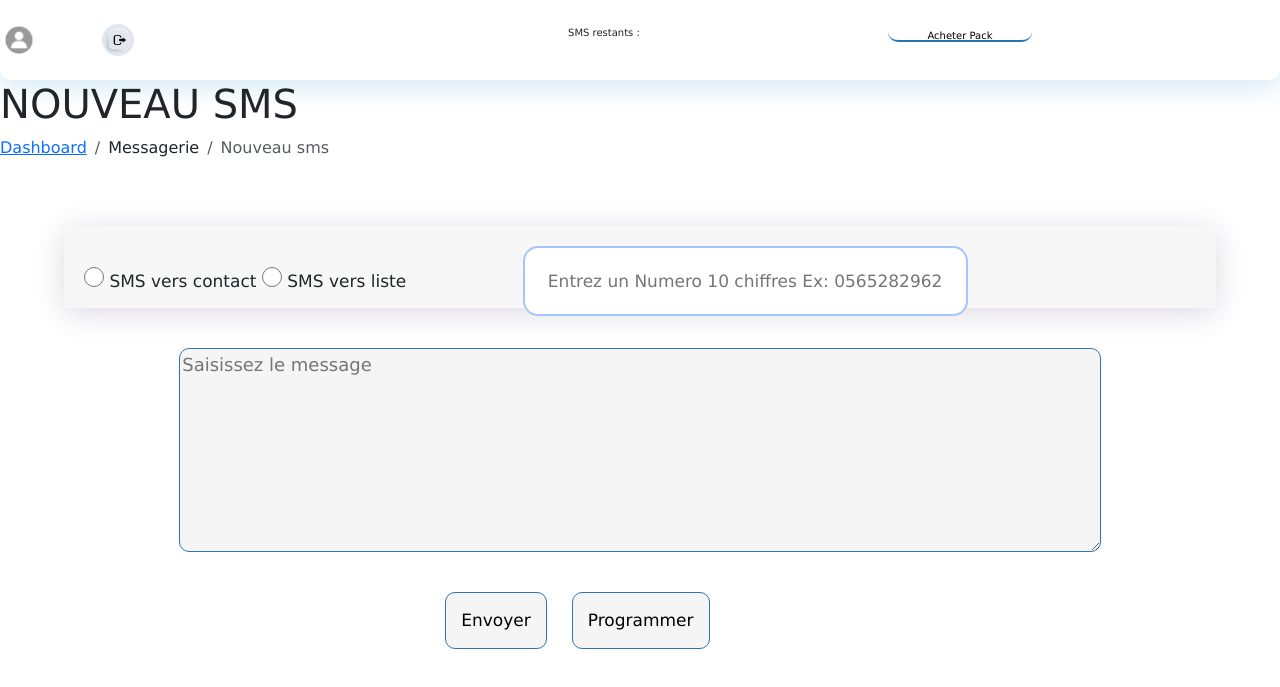
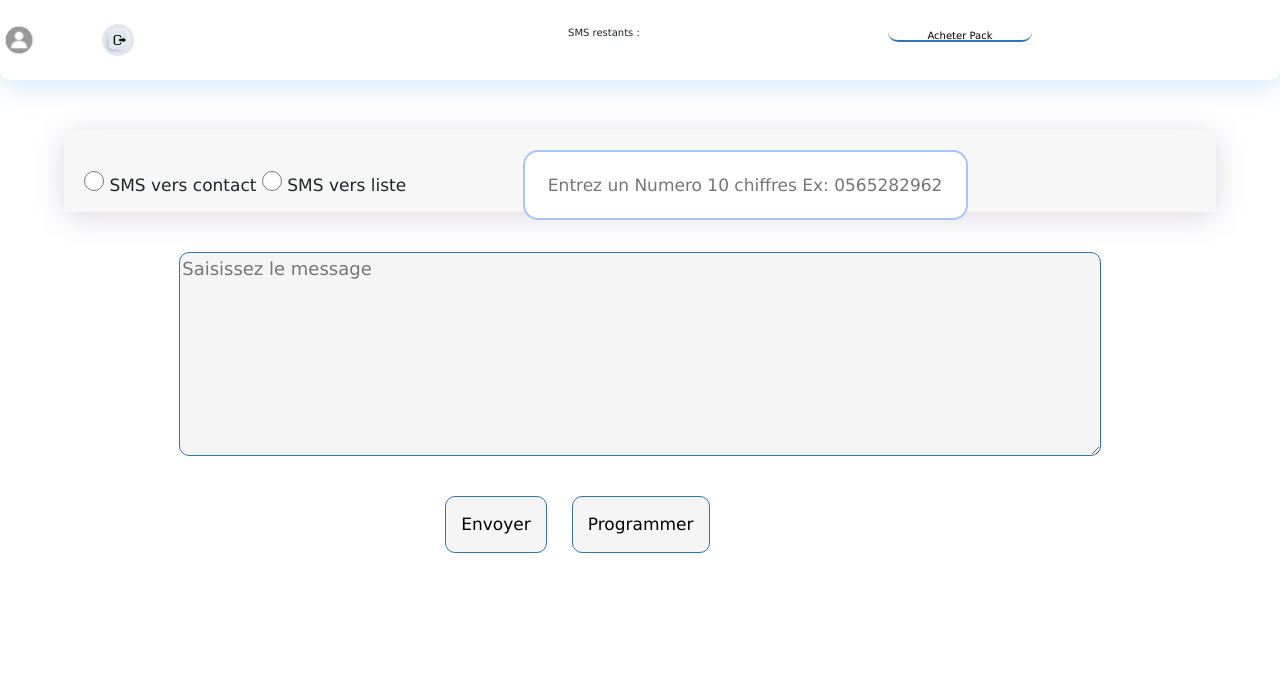
Before and after one commit to cloudsteroids/API_SMS, a PHP site: page /Contenu/sous-contenu/messagerie/new_sms.php in a window 1280 px wide. Shown: the top 687 px of the page. Run offline with PHP 8.4, Linux system fonts and the light colour scheme.

Commit message:
Update new_sms.php

```diff
--- a/Contenu/sous-contenu/messagerie/new_sms.php
+++ b/Contenu/sous-contenu/messagerie/new_sms.php
@@ -19,17 +19,6 @@
         include('../../nav/nav_horizontal.php');
     ?>
         <div class="containn">
-            <div class="pagetitle">
-                <h1>NOUVEAU SMS</h1>
-                <nav>
-                    <ol class="breadcrumb">
-                        <li class="breadcrumb-item"><a href="../dashboard.php">Dashboard</a></li>
-                        <li class="breadcrumb-item">Messagerie</li>
-                        <li class="breadcrumb-item active">Nouveau sms</li>
-                    </ol>
-                </nav>
-            </div><!-- End Page Title -->
-
             <div class="option_send">
 
                 <input class="" type="radio" id="hide" onclick="hideShowDiv(1)" name="lang" id="">
```
